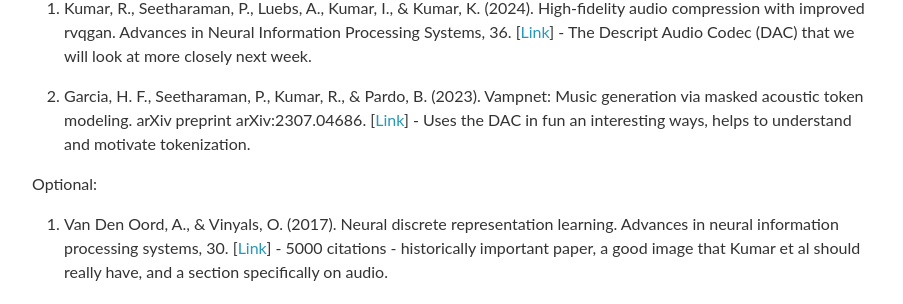
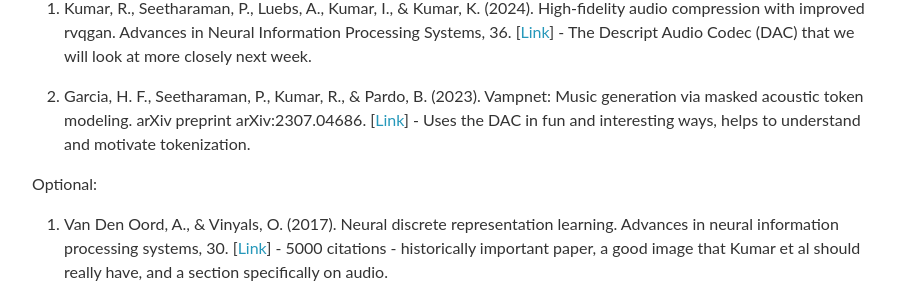
Before and after one commit to smc24-musicgen/smc24-musicgen.github.io, a Jekyll site: the page built from _pages/lectures.md, in a window 1280 px wide and 900 px high, scrolled down 4492 px. Shown: the part 150-454 px from the top of the window, without its empty margins (188-1091 px from the left). Built offline with Jekyll 4.4.1, drawn with Linux system fonts in a browser that asks for light colours; nearby versions of some CDN libraries; comment, search, counter and statistics services are not loaded.

Commit message:
Fix typo

```diff
--- a/_pages/lectures.md
+++ b/_pages/lectures.md
@@ -177,7 +177,7 @@ What:
 
 1. Kumar, R., Seetharaman, P., Luebs, A., Kumar, I., & Kumar, K. (2024). High-fidelity audio compression with improved rvqgan. Advances in Neural Information Processing Systems, 36. [[Link](https://arxiv.org/pdf/2306.06546)] - The Descript Audio Codec (DAC) that we will look at more closely next week.
 
-2. Garcia, H. F., Seetharaman, P., Kumar, R., & Pardo, B. (2023). Vampnet: Music generation via masked acoustic token modeling. arXiv preprint arXiv:2307.04686. [[Link](https://arxiv.org/pdf/2307.04686)] - Uses the DAC in fun an interesting ways, helps to understand and motivate tokenization.
+2. Garcia, H. F., Seetharaman, P., Kumar, R., & Pardo, B. (2023). Vampnet: Music generation via masked acoustic token modeling. arXiv preprint arXiv:2307.04686. [[Link](https://arxiv.org/pdf/2307.04686)] - Uses the DAC in fun and interesting ways, helps to understand and motivate tokenization.
 
 Optional:
 3. Van Den Oord, A., & Vinyals, O. (2017). Neural discrete representation learning. Advances in neural information processing systems, 30. [[Link](https://arxiv.org/pdf/1711.00937)] - 5000 citations - historically important paper, a good image that Kumar et al should really have, and a section specifically on audio.
```
